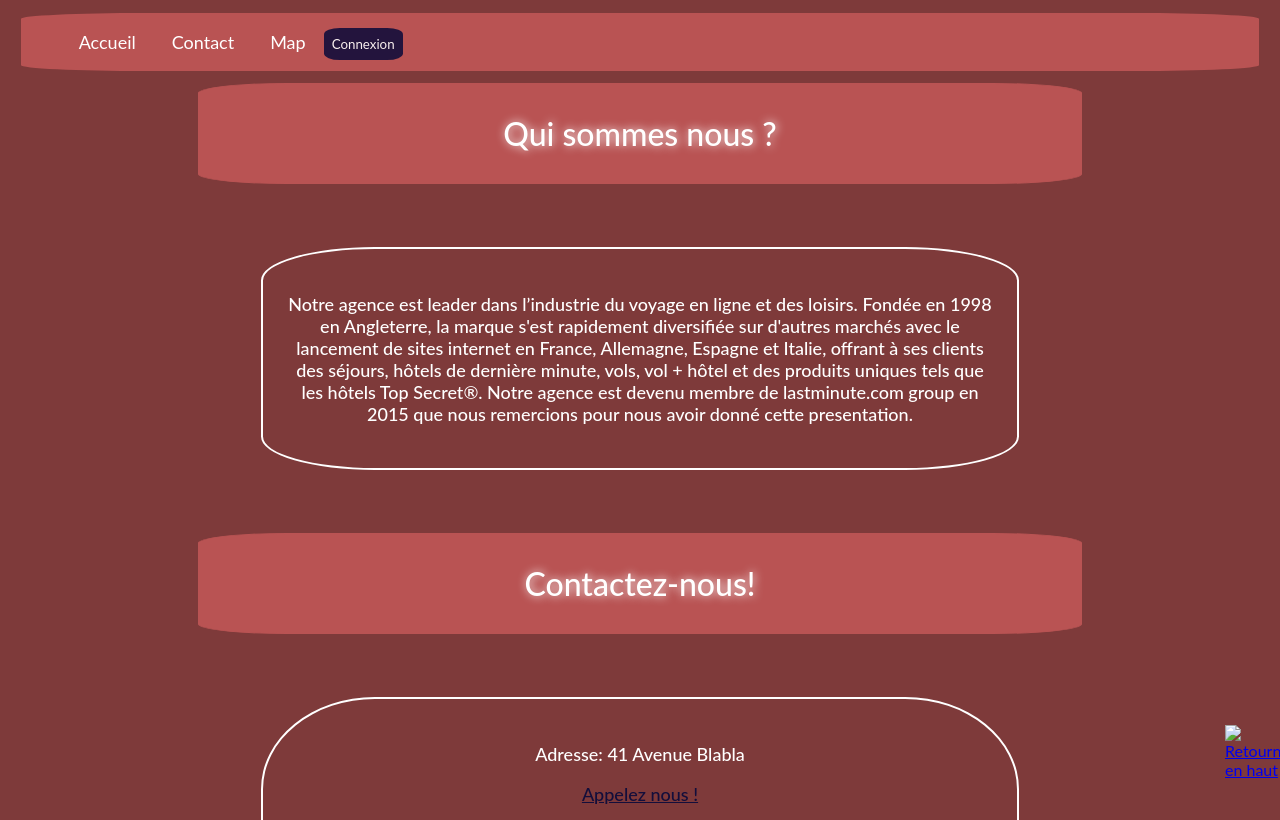
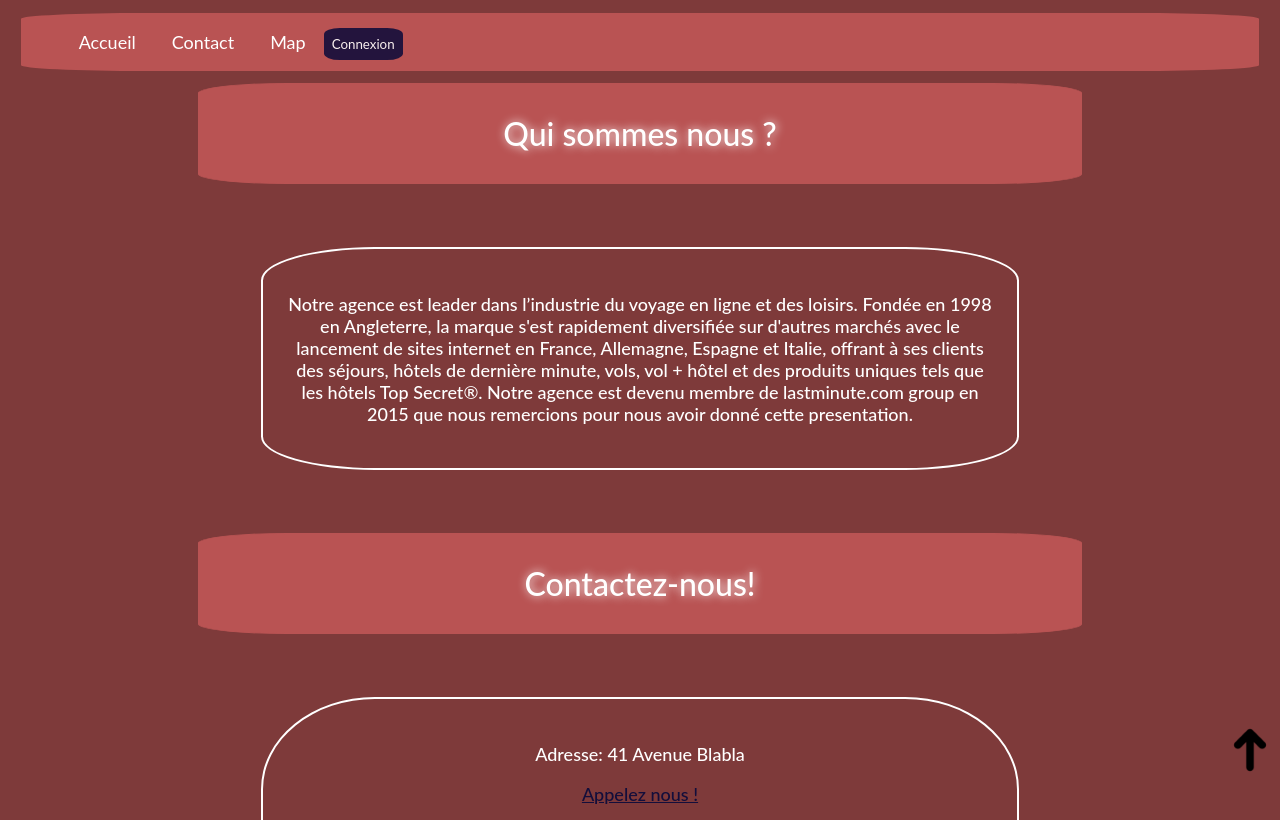
Before and after one commit to siliataider/Travel-Agency-Website, a plain HTML site: page Contact.html in a window 1280 px wide. Shown: the top 820 px of the page. Drawn offline with nearby package versions, Linux system fonts and the light colour scheme.

Commit message:
Update Contact.html

```diff
--- a/Contact.html
+++ b/Contact.html
@@ -4,14 +4,14 @@
 <head onload="ville()">
 <title>Agence de Voyage</title>
 
-<link rel="shortcut icon" type="image/png" href="../Images/favicon-16x16.png"/>
+<link rel="shortcut icon" type="image/png" href="img/favicon-16x16.png"/>
 <link rel="stylesheet" href="css/style.css"/>
 <script src="https://kit.fontawesome.com/248965cc4b.js" crossorigin="anonymous"></script>
 <script src="https://ajax.googleapis.com/ajax/libs/jquery/3.3.1/jquery.min.js"></script>
 
 
 <div id="scroll_to_top">
-    <a href="#top"><img src="../Images/fleche.png"  alt="Retourner en haut" /></a>
+    <a href="#top"><img src="img/fleche.png"  alt="Retourner en haut" /></a>
 </div>
 </head>
 
```
